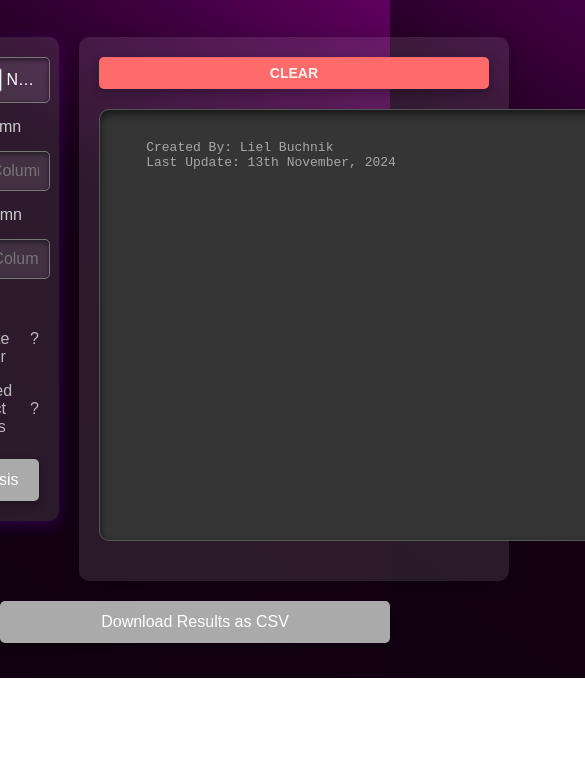
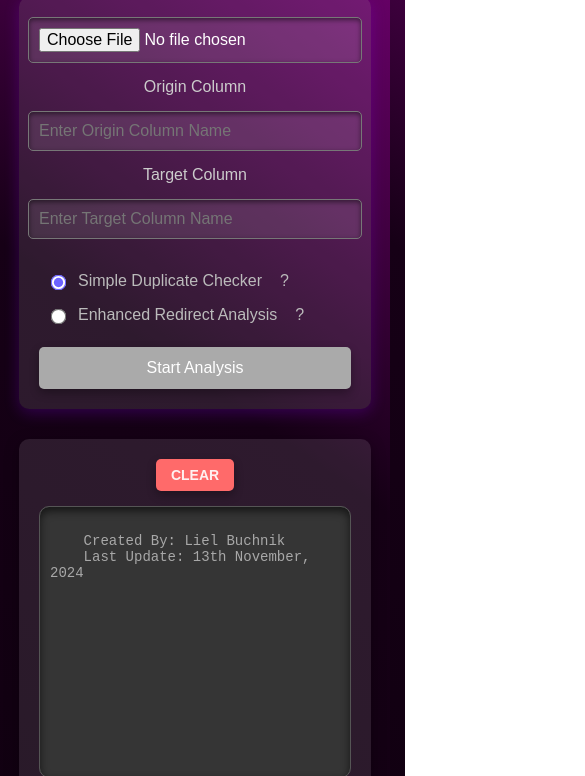
Before and after one commit to LielBuchnik/RedirectChecker, a plain HTML site: page index.html in a window 390 px wide. Shown: the part 166-942 px from the top of the page, 585 px wide, since content can reach past the window. Before the commit the page ends 844 px from the top, so only its background shows below. Drawn offline with nearby package versions, Linux system fonts and the light colour scheme.

Commit message:
Responsivness to mobile

```diff
--- a/index.html
+++ b/index.html
@@ -2,7 +2,7 @@
 <html lang="en">
 
 <head>
-    <meta charset="viewport" content="width=device-width, initial-scale=1.0">
+    <meta name="viewport" content="width=device-width, initial-scale=1.0">
     <title>Redirect Checker</title>
     <script src="https://cdnjs.cloudflare.com/ajax/libs/PapaParse/5.3.0/papaparse.min.js"></script>
     <script src="script.js" defer></script>
--- a/style.css
+++ b/style.css
@@ -249,3 +249,52 @@ input[type="radio"] {
 .tooltip-icon:hover {
     color: #ffffff;
 }
+/* Mobile layout adjustments */
+@media (max-width: 768px) {
+    .content-wrapper {
+        flex-direction: column;
+        align-items: center;
+        gap: 15px;
+        padding: 15px;
+    }
+
+    .input-container, .mainLogDiv {
+        width: 80%;
+        max-width: 90%;
+        margin: 0;
+    }
+
+    .clearButton{
+        width: 25%;
+        margin-bottom: 15px;
+    }
+
+    #downloadCSVButton{
+        width: 55%;
+        margin: 15px;
+        margin-bottom: 35px;
+    }
+
+    .input-container {
+        order: 1;
+    }
+
+    .mainLogDiv {
+        order: 2;
+        margin-top: 15px;
+    }
+
+    #output {
+        width: 93%;
+        height: 250px;
+        margin: 0;
+        padding: 10px;
+        font-size: 14px;
+    }
+
+    .tooltip-container .tooltip-text {
+        width: 200px;
+        font-size: 12px;
+        padding: 8px;
+    }
+}
```
